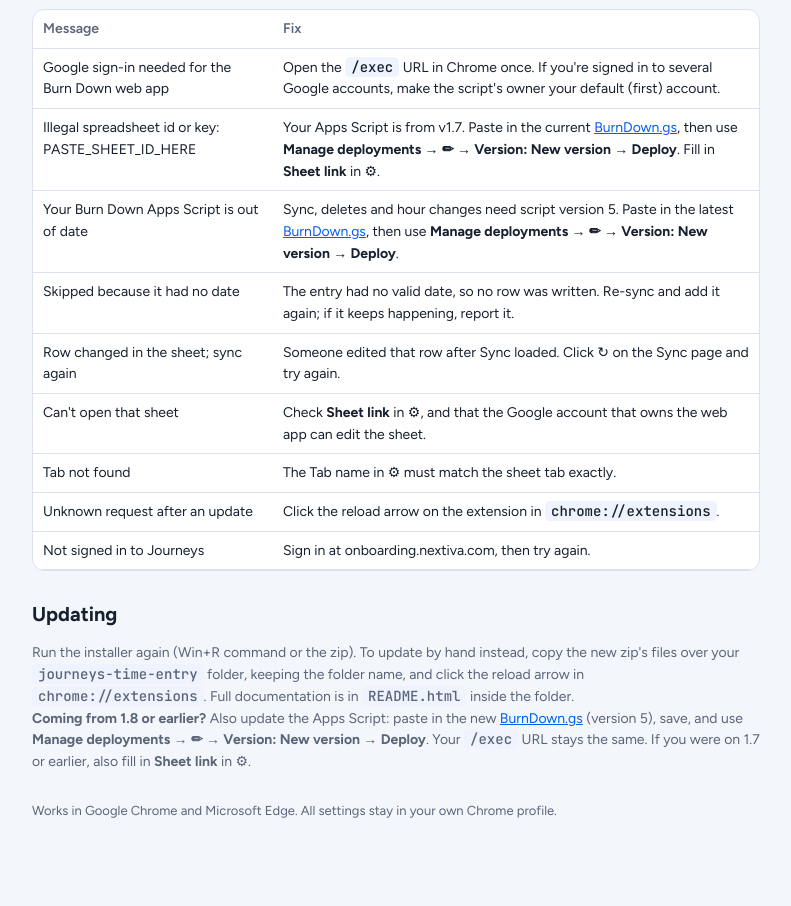
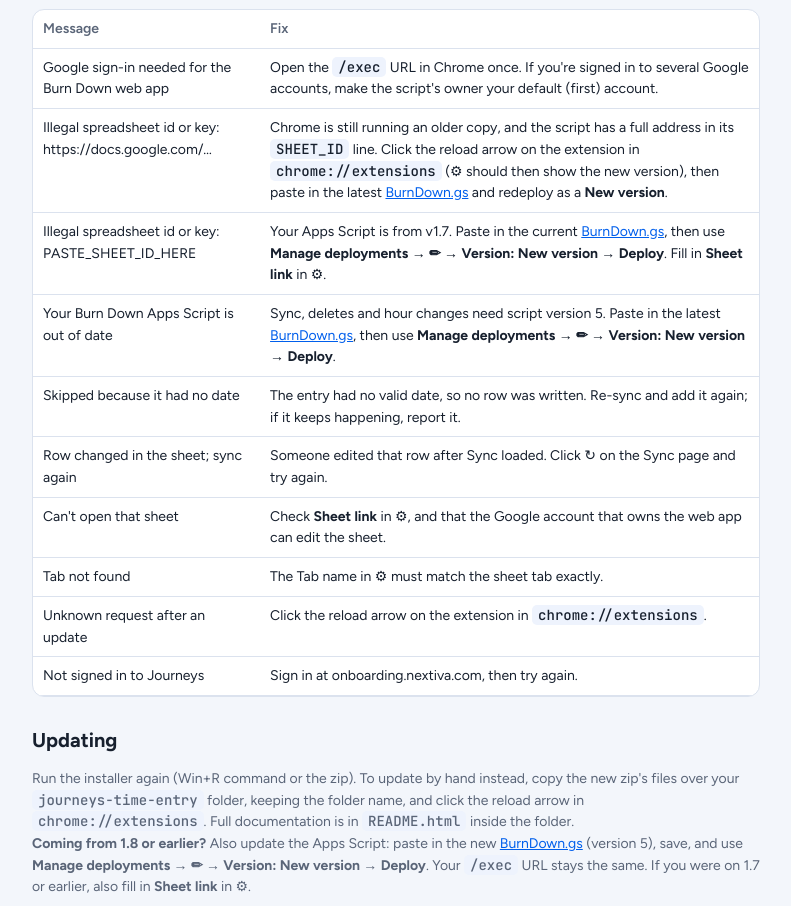
Before and after one commit to jasonkbarry/extensions, a plain HTML site: page journeys-time-entry.html in a window 1280 px wide. Shown: the part 3711-4617 px from the top of the page, without its empty margins (244-1035 px from the left). Before the commit the page ends 4588 px from the top, so only its background shows below. Drawn offline with Linux system fonts and the light colour scheme.

Commit message:
BurnDown.gs: accept a full sheet address as well as the ID
Also adds a troubleshooting row for "Illegal spreadsheet id or key"
when an old extension copy is still loaded.

Co-Authored-By: Claude Opus 5.5 <noreply@anthropic.com>
Claude-Session: https://claude.ai/code/session_01WcNssBtBKtp8tErCG9hcAm

```diff
--- a/journeys-time-entry.html
+++ b/journeys-time-entry.html
@@ -132,6 +132,7 @@
     <div class="tablewrap"><table>
       <tr><th>Message</th><th>Fix</th></tr>
       <tr><td>Google sign-in needed for the Burn Down web app</td><td>Open the <code>/exec</code> URL in Chrome once. If you're signed in to several Google accounts, make the script's owner your default (first) account.</td></tr>
+      <tr><td>Illegal spreadsheet id or key: https://docs.google.com/…</td><td>Chrome is still running an older copy, and the script has a full address in its <code>SHEET_ID</code> line. Click the reload arrow on the extension in <code>chrome://extensions</code> (⚙ should then show the new version), then paste in the latest <a href="journeys-time-entry-BurnDown.gs" download>BurnDown.gs</a> and redeploy as a <strong>New version</strong>.</td></tr>
       <tr><td>Illegal spreadsheet id or key: PASTE_SHEET_ID_HERE</td><td>Your Apps Script is from v1.7. Paste in the current <a href="journeys-time-entry-BurnDown.gs" download>BurnDown.gs</a>, then use <strong>Manage deployments → ✏ → Version: New version → Deploy</strong>. Fill in <strong>Sheet link</strong> in ⚙.</td></tr>
       <tr><td>Your Burn Down Apps Script is out of date</td><td>Sync, deletes and hour changes need script version 5. Paste in the latest <a href="journeys-time-entry-BurnDown.gs" download>BurnDown.gs</a>, then use <strong>Manage deployments → ✏ → Version: New version → Deploy</strong>.</td></tr>
       <tr><td>Skipped because it had no date</td><td>The entry had no valid date, so no row was written. Re-sync and add it again; if it keeps happening, report it.</td></tr>
```
Also changed, not shown: 2 other files.
